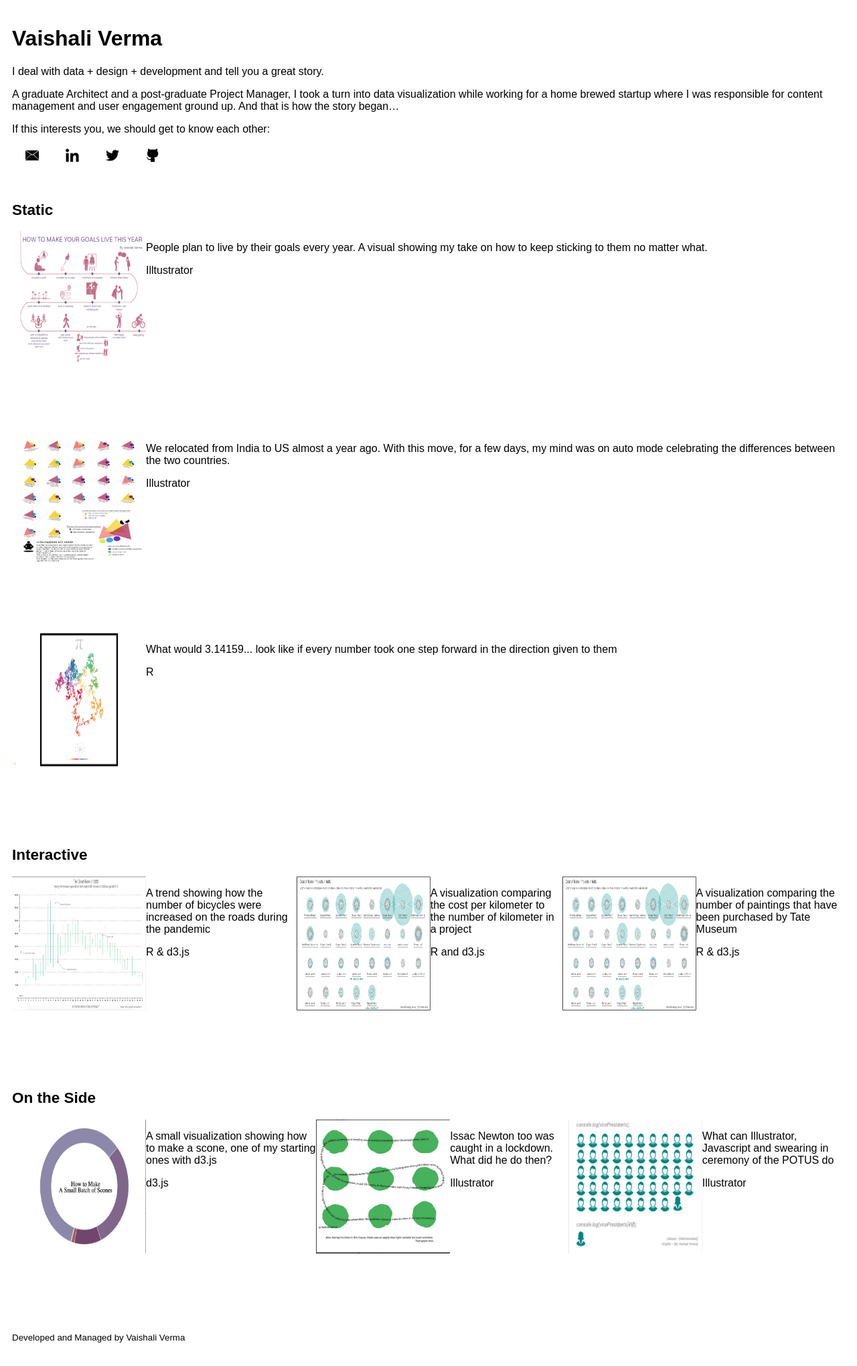
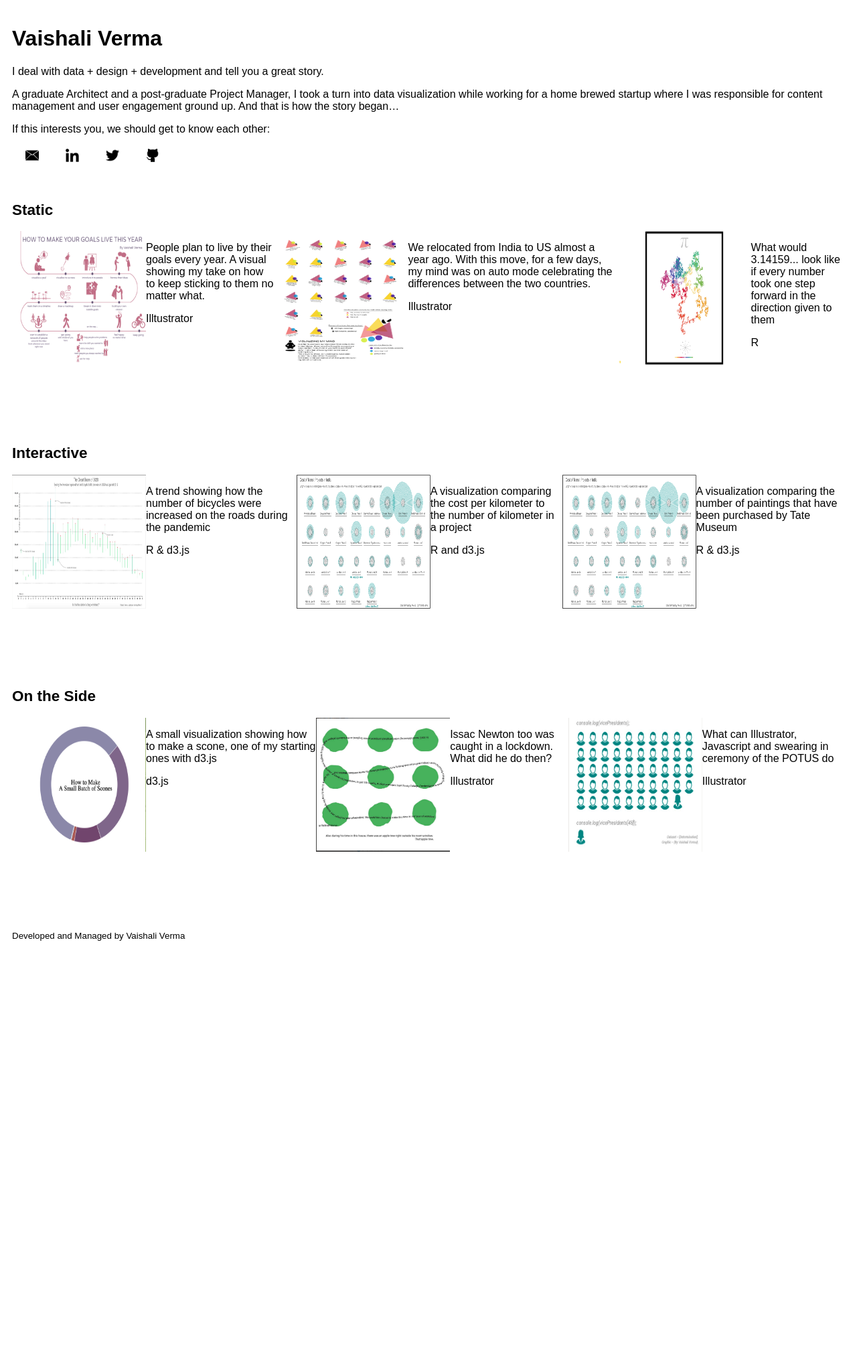
Before and after one commit to vaishalivr/vaishalivr.github.io, a Jekyll site: the page built from index.md, in a window 1280 px wide. Shown: the whole page at 67% size. Built offline with Jekyll 4.4.1, drawn with Linux system fonts in a browser that asks for light colours; our own code applies the rules of GitHub Pages for plain Markdown files; a script that is not in the unit is left out; after the commit the page ends 1440 px from its top, so only the background shows below that.

Commit message:
Update default.html

```diff
--- a/_layouts/default.html
+++ b/_layouts/default.html
@@ -31,7 +31,7 @@
           <h2>Static</h2>
         </div>
 
-        <div>
+        <div class = 'samples'>
         <article class="samples">
 		<a href="make an html page and link here" target="_blank">
 		<img class="article-img" src="img/how-to-make-your-goals-live-this-year-vaishali-verma-infographic.png" alt="How to make goals live this year">
```
